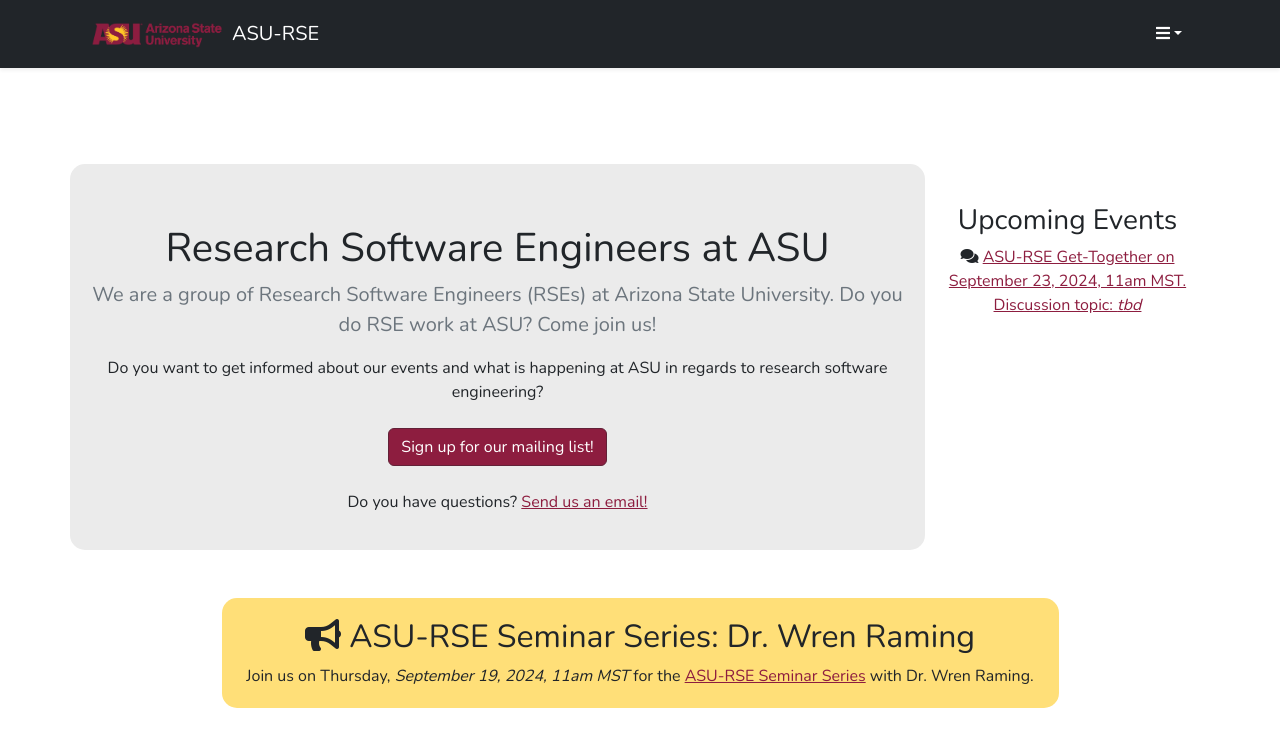
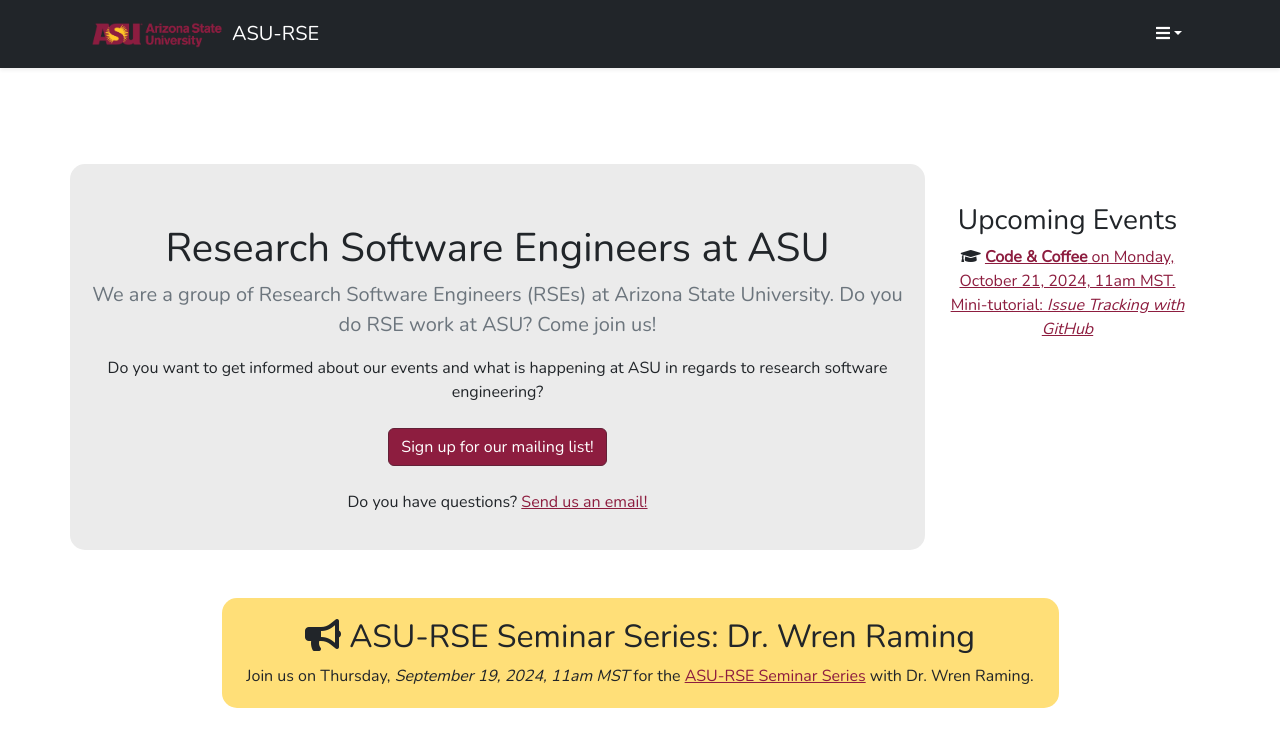
Before and after one commit to rse-asu/rse-asu.github.io, a Jekyll site: the page built from index.markdown, in a window 1280 px wide, cut to the strip 0-768 px from the top of the page. Shown: the top 747 px of the strip. Built offline with Jekyll 4.4.1, drawn with Linux system fonts in a browser that asks for light colours; nearby versions of some CDN libraries.

Commit message:
Added October Code&Coffee

```diff
--- a/index.markdown
+++ b/index.markdown
@@ -21,8 +21,14 @@
       <div class="col-lg-3 col-md-8 mx-auto" style="padding: 20px; padding-top: 40px">
       <h3>Upcoming Events</h3>
       <p>
+        <i class="fas fa-graduation-cap"></i> <a href="{{ "/code-coffee" }}"><b>Code & Coffee</b> on Monday, October 21, 2024, 11am MST. Mini-tutorial: <i>Issue Tracking with GitHub</i></a>
+      </p>
+     <!-- <p>
+       <i class="fas fa-bullhorn"></i> <a href="{{ "event/2024/07/09/raming-talk.html" }}"><b>ASU-RSE Seminar Series with Dr. Wren Raming</b> on Thursday, September 19, 2024, 11am MST.</a>
+      </p>
+      <p>
         <i class="fas fa-comments"></i> <a href="{{ "/get-together" }}">ASU-RSE Get-Together on September 23, 2024, 11am MST. Discussion topic: <i>tbd</i></a>
-      </p>
+      </p>-->
       </div>
     </div>
 
```
